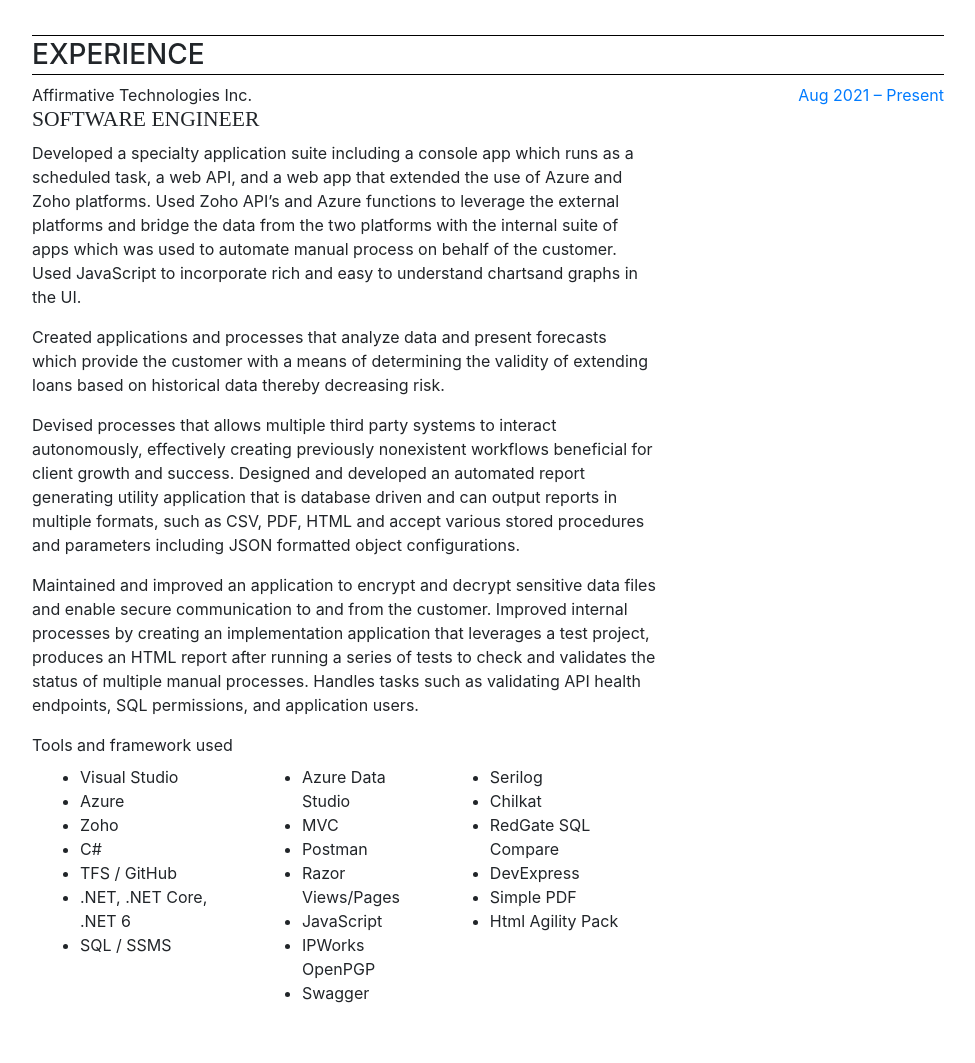
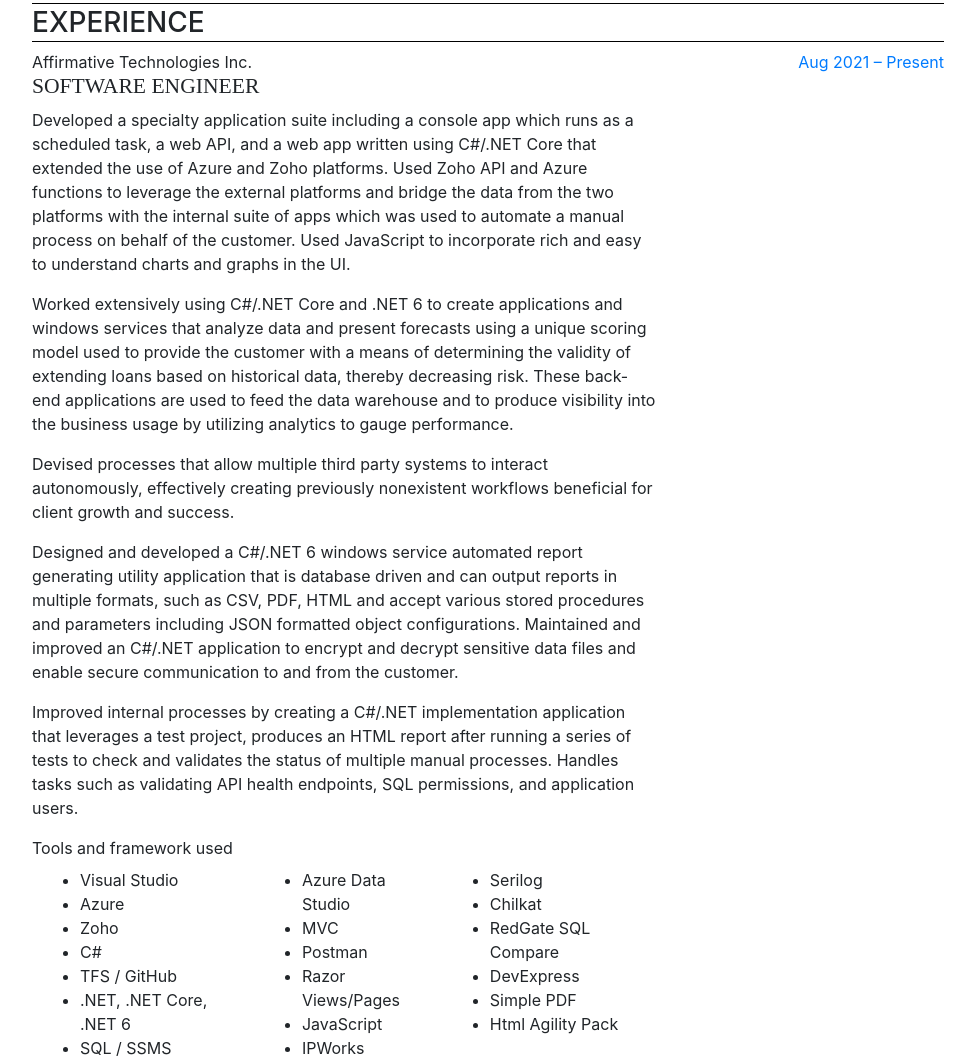
Before and after one commit to technificentConsulting/technificentconsulting.github.io, a website with bundled scripts: page index.html in a window 1280 px wide. Shown: the part 799-1862 px from the top of the page, without its empty margins (288-1263 px from the left). Built offline with nearby package versions, Linux system fonts and the light colour scheme; a web font is replaced by a local one.

Commit message:
updated to highlight backend experience

```diff
--- a/index.html
+++ b/index.html
@@ -81,7 +81,6 @@
 
                 <div class="subheading mb-5">
                     Holiday, FL 34691 · (727) 416-0199 ·
-                    <a href="mailto:Arminda@technificentConsulting.com">Arminda@technificentConsulting.com</a><br/>
                     <a href="mailto:ArmindaColon@hotmail.com">ArmindaColon@hotmail.com</a>
                 </div>
 
@@ -161,19 +160,19 @@
                         <div class="mb-6">Affirmative Technologies Inc.</div>
                         <h3 class="subheading western">Software Engineer</h3>
                         <p>
-                            Developed a specialty application suite including a console app which runs as a scheduled task, a web API, and a web app that extended the use of Azure and Zoho platforms. Used Zoho API’s
-                            and Azure functions to leverage the external platforms and bridge the data from the two platforms with the internal suite of apps which was used to automate manual process on
-                            behalf of the customer. Used JavaScript to incorporate rich and easy to understand chartsand graphs in the UI.
+                            Developed a specialty application suite including a console app which runs as a scheduled task, a web API, and a web app written using C#/.NET Core that extended the use of Azure and Zoho platforms.  Used Zoho API and Azure functions to leverage the external platforms and bridge the data from the two platforms with the internal suite of apps which was used to automate a manual process on behalf of the customer. Used JavaScript to incorporate rich and easy to understand charts and graphs in the UI.
                         </p>
                         <p>
-                            Created applications and processes that analyze data and present forecasts which provide the customer with a means of determining the validity of extending loans based on historical data thereby decreasing risk.
+                            Worked extensively using C#/.NET Core and .NET 6 to create applications and windows services that analyze data and present forecasts using a unique scoring model used to provide the customer with a means of determining the validity of extending loans based on historical data, thereby decreasing risk.  These back-end applications are used to feed the data warehouse and to produce visibility into the business usage by utilizing analytics to gauge performance.
                         </p>
                         <p>
-                            Devised processes that allows multiple third party systems to interact autonomously, effectively creating previously nonexistent workflows beneficial for client growth and success. Designed and developed an automated report generating utility application that is database driven and can output reports in multiple formats, such as CSV, PDF, HTML and accept various stored procedures and parameters including JSON formatted object configurations.
+                            Devised processes that allow multiple third party systems to interact autonomously, effectively creating previously nonexistent workflows beneficial for client growth and success.
                         </p>
                         <p>
-                            Maintained and improved an application to encrypt and decrypt sensitive data files and enable secure communication to and from the customer.
-                            Improved internal processes by creating an implementation application that leverages a test project, produces an HTML report after running a series of tests to check and validates the status of multiple manual processes. Handles tasks such as validating API health endpoints, SQL permissions, and application users.
+                            Designed and developed a C#/.NET 6 windows service automated report generating utility application that is database driven and can output reports in multiple formats, such as CSV, PDF, HTML and accept various stored procedures and parameters including JSON formatted object configurations. Maintained and improved an C#/.NET application to encrypt and decrypt sensitive data files and enable secure communication to and from the customer.
+                        </p>
+                        <p>
+                            Improved internal processes by creating a C#/.NET implementation application that leverages a test project, produces an HTML report after running a series of tests to check and validates the status of multiple manual processes. Handles tasks such as validating API health endpoints, SQL permissions, and application users.
 
                         </p>
                         Tools and framework used
@@ -452,7 +451,7 @@
                         </div>
                     </div>
                     <div class="resume-date text-md-right">
-                        <span class="text-primary">Jan 2014 - Present</span>
+                        <span class="text-primary">Jan 2014 - Dec 2017</span>
                     </div>
                 </div>
 
```
